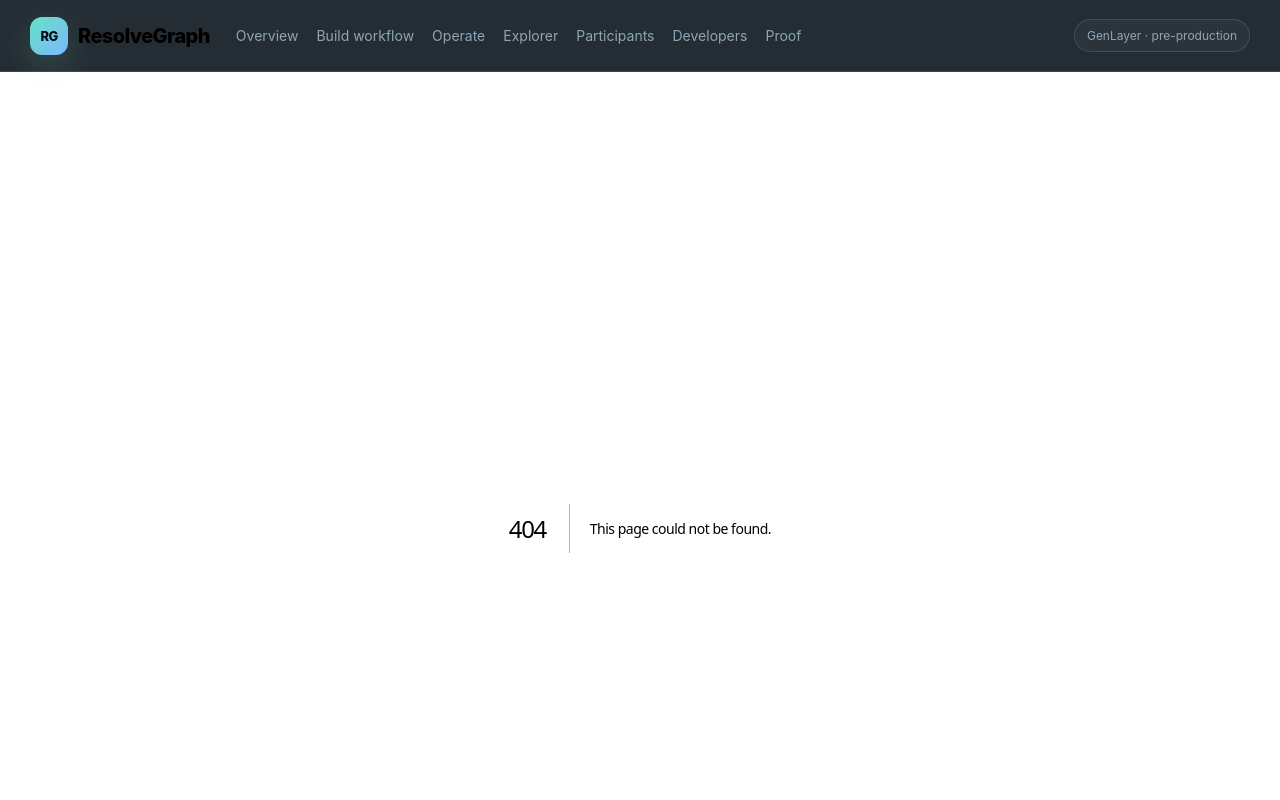
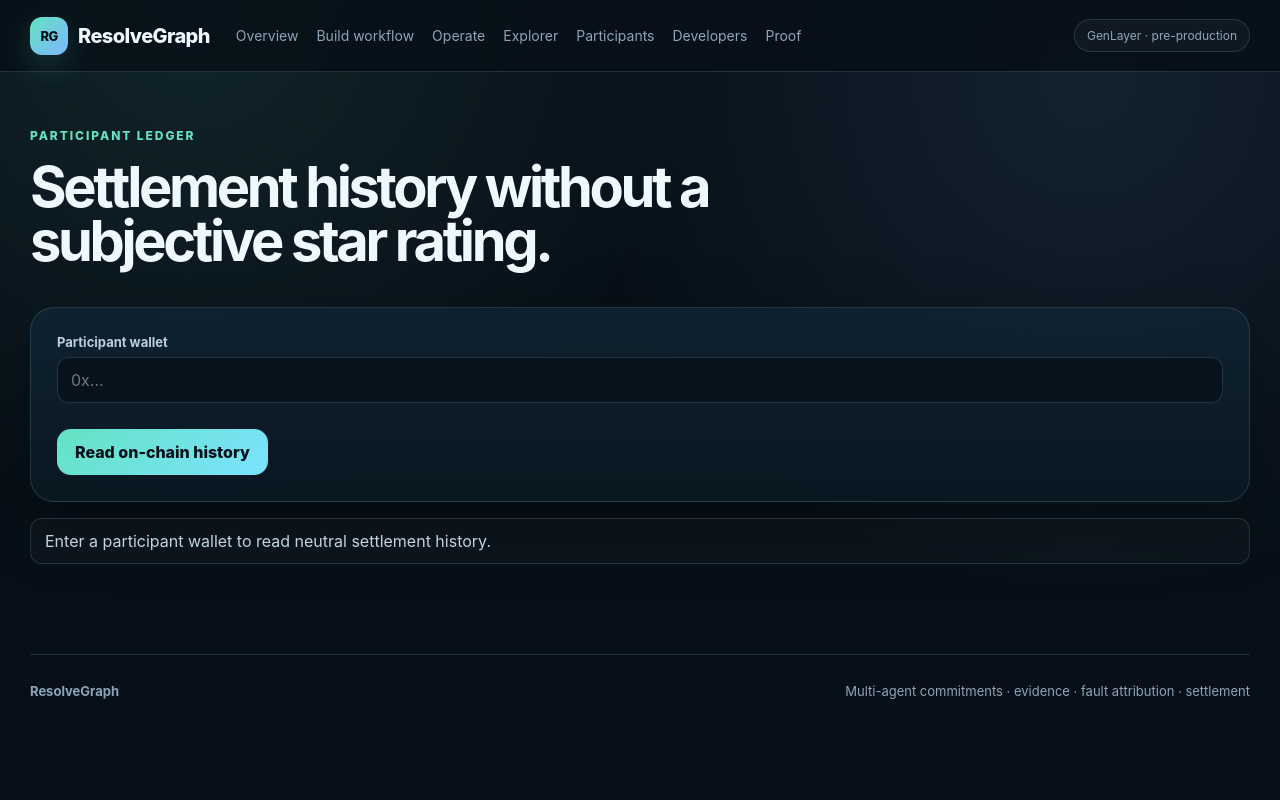
Before and after one commit to maho0638/resolvegraph-genlayer, a Next.js app in the folder frontend/: page /participants in a window 1280 px wide. Before the commit this address had no page. Shown: the top 800 px of the page. Built offline with nearby package versions, Linux system fonts and the light colour scheme.

Commit message:
frontend: add participant settlement ledger

```diff
--- /dev/null
+++ b/frontend/app/participants/page.tsx
@@ -0,0 +1,102 @@
+"use client";
+
+import { FormEvent, useState } from "react";
+import { formatGen, readContract, short } from "@/lib/genlayer";
+
+type Stats = {
+  steps_accepted?: unknown;
+  steps_paid?: unknown;
+  workflows_completed?: unknown;
+  bonds_returned?: unknown;
+  bonds_slashed?: unknown;
+  total_rewards?: unknown;
+  total_bond_returned?: unknown;
+  total_bond_slashed?: unknown;
+};
+
+export default function Participants() {
+  const [address, setAddress] = useState("");
+  const [stats, setStats] = useState<Stats | null>(null);
+  const [notice, setNotice] = useState("Enter a participant wallet to read neutral settlement history.");
+
+  async function load(event: FormEvent) {
+    event.preventDefault();
+    try {
+      const value = await readContract("get_participant_stats", [address.trim()]);
+      setStats(value as Stats);
+      setNotice("Loaded " + short(address));
+    } catch (error: any) {
+      setStats(null);
+      setNotice(error?.message || "Unable to read participant statistics.");
+    }
+  }
+
+  return (
+    <>
+      <div className="sectionHead">
+        <div>
+          <div className="eyebrow">Participant Ledger</div>
+          <h1 style={{ fontSize: "56px" }}>
+            Settlement history without a subjective star rating.
+          </h1>
+        </div>
+      </div>
+
+      <form className="panel" onSubmit={load}>
+        <div className="formGrid">
+          <div className="field full">
+            <label>Participant wallet</label>
+            <input
+              value={address}
+              onChange={(e) => setAddress(e.target.value)}
+              placeholder="0x..."
+              required
+            />
+          </div>
+        </div>
+        <div className="actions">
+          <button className="button">Read on-chain history</button>
+        </div>
+      </form>
+
+      <div className="status">{notice}</div>
+
+      {stats && (
+        <section className="grid3 section">
+          <div className="metric">
+            <span>Accepted / paid steps</span>
+            <strong>
+              {String(stats.steps_accepted ?? 0)} / {String(stats.steps_paid ?? 0)}
+            </strong>
+            <span>Direct contract counters</span>
+          </div>
+          <div className="metric">
+            <span>Completed workflows</span>
+            <strong>{String(stats.workflows_completed ?? 0)}</strong>
+            <span>Counted once per workflow, not once per step</span>
+          </div>
+          <div className="metric">
+            <span>Rewards earned</span>
+            <strong>{formatGen(stats.total_rewards ?? 0)}</strong>
+            <span>Native GEN step rewards</span>
+          </div>
+          <div className="metric">
+            <span>Bonds returned</span>
+            <strong>{String(stats.bonds_returned ?? 0)}</strong>
+            <span>{formatGen(stats.total_bond_returned ?? 0)}</span>
+          </div>
+          <div className="metric">
+            <span>Bonds slashed</span>
+            <strong>{String(stats.bonds_slashed ?? 0)}</strong>
+            <span>{formatGen(stats.total_bond_slashed ?? 0)}</span>
+          </div>
+          <div className="metric">
+            <span>Interpretation</span>
+            <strong>Neutral facts</strong>
+            <span>ResolveGraph does not convert these counters into a reputation score.</span>
+          </div>
+        </section>
+      )}
+    </>
+  );
+}
```
